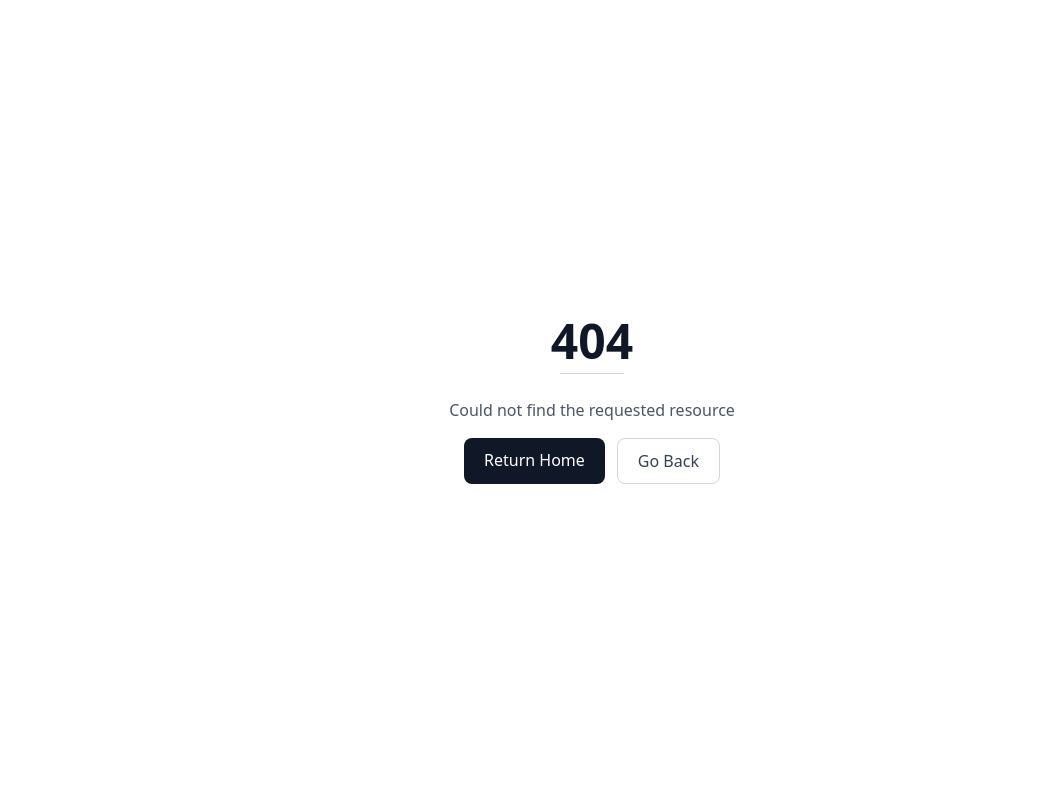
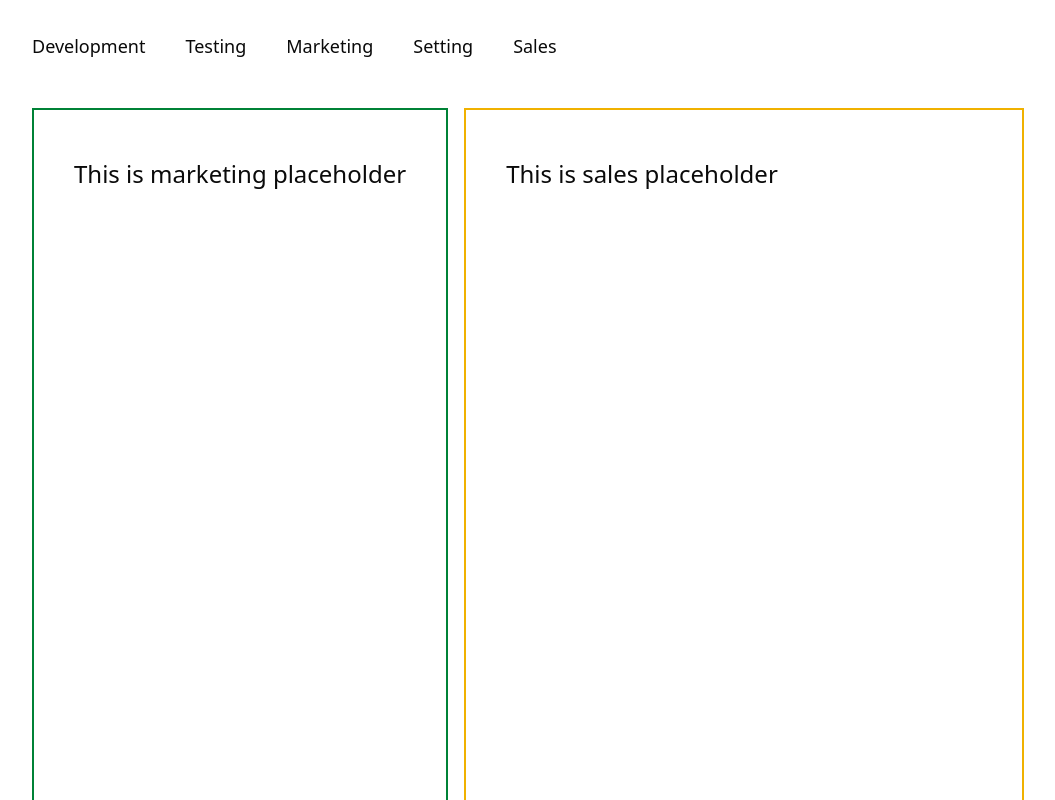
Before and after one commit to saifullahkabir/next-blog-app, a Next.js app: page /testing in a window 1280 px wide. Before the commit this address had no page. Shown: the top 800 px of the page, without its empty margins (48-1103 px from the left). Built offline with nearby package versions, Linux system fonts and the light colour scheme.

Commit message:
implement parallel route

```diff
--- a/app/(commonLayout)/about/error.tsx
+++ b/app/(commonLayout)/about/error.tsx
@@ -14,7 +14,7 @@ export default function AboutError({
     console.error(error);
   }, [error]);
   return (
-    <div>
+    <div className="container mx-auto my-auto">
       <h1>Something went wrong! Please try again later</h1>
       <button onClick={() => reset()}>Retry</button>
     </div>
--- /dev/null
+++ b/app/(practice)/@marketingSlot/default.tsx
@@ -0,0 +1,9 @@
+export default function MarketingDefault() {
+  return (
+    <div>
+      <div className="border-2 border-green-700  h-200">
+        <h2 className="mx-10 my-12 text-2xl">This is marketing placeholder</h2>
+      </div>
+    </div>
+  );
+}
--- /dev/null
+++ b/app/(practice)/@marketingSlot/marketing/page.tsx
@@ -0,0 +1,7 @@
+export default function MarketingPage() {
+  return (
+    <div className="border-2 border-green-700 w-1/2 h-200">
+      <h2 className="mx-10 my-12 text-2xl">Marketing </h2>
+    </div>
+  )
+}
--- /dev/null
+++ b/app/(practice)/@marketingSlot/marketing/setting/page.tsx
@@ -0,0 +1,7 @@
+export default function SettingPage() {
+  return (
+    <div className="border-2 border-pink-500 w-1/2 h-200">
+      <h2 className="mx-10 my-12 text-2xl">Setting</h2>
+    </div>
+  );
+}
--- /dev/null
+++ b/app/(practice)/@salesSlot/default.tsx
@@ -0,0 +1,7 @@
+export default function SalesDefault() {
+  return (
+    <div className="border-2 border-yellow-500 w-1/2 h-200">
+      <h2 className="mx-10 my-12 text-2xl">This is sales placeholder</h2>
+    </div>
+  )
+}
--- /dev/null
+++ b/app/(practice)/@salesSlot/sales/page.tsx
@@ -0,0 +1,7 @@
+export default function SalesPage() {
+  return (
+    <div className="border-2 border-yellow-500 w-1/2 h-200">
+      <h2 className="mx-10 my-12 text-2xl">Sales</h2>
+    </div>
+  );
+}
--- /dev/null
+++ b/app/(practice)/default.tsx
@@ -0,0 +1,7 @@
+export default function RootDefault() {
+  return (
+    <div className=" border-2 border-red-700 w-1/2 h-200">
+      <h2 className="mx-10 my-12 text-2xl">This is root default</h2>
+    </div>
+  )
+}
--- /dev/null
+++ b/app/(practice)/development/page.tsx
@@ -0,0 +1,7 @@
+export default function DevelopmentPage() {
+  return (
+    <div className=" border-2 border-red-700 w-1/2 h-200">
+      <h2 className="mx-10 my-12 text-2xl">This is development page</h2>
+    </div>
+  )
+}
--- /dev/null
+++ b/app/(practice)/layout.tsx
@@ -0,0 +1,40 @@
+import Link from "next/link";
+
+export default function PracticeLayout({
+  children,
+  marketingSlot,
+  salesSlot,
+}: {
+  children: React.ReactNode;
+  marketingSlot: React.ReactNode;
+  salesSlot: React.ReactNode;
+}) {
+  return (
+    <div>
+      <nav className="flex gap-10 mt-8 ml-20">
+        <div className="text-lg font-medium">
+          <Link href="/development">Development</Link>
+        </div>
+        <div className="text-lg font-medium">
+          <Link href="/testing">Testing</Link>
+        </div>
+        <div className="text-lg font-medium">
+          <Link href="/marketing">Marketing</Link>
+        </div>
+        <div className="text-lg font-medium">
+          <Link href="/marketing/setting">Setting</Link>
+        </div>
+        <div className="text-lg font-medium">
+          <Link href="/sales">Sales</Link>
+        </div>
+      </nav>
+      <div className="mt-12 mx-20">
+        <div className="flex gap-4">
+          {marketingSlot}
+          {salesSlot}
+        </div>
+        {children}
+      </div>
+    </div>
+  );
+}
--- /dev/null
+++ b/app/(practice)/testing/page.tsx
@@ -0,0 +1,7 @@
+export default function DevelopmentPage() {
+  return (
+    <div className=" border-2 border-blue-700 w-1/2 h-200">
+      <h2 className="mx-10 my-12 text-2xl">This is testing page</h2>
+    </div>
+  )
+}
--- a/app/layout.tsx
+++ b/app/layout.tsx
@@ -1,7 +1,7 @@
 import type { Metadata } from "next";
 import { Geist, Geist_Mono } from "next/font/google";
+import { ThemeProvider } from "@/providers/ThemeProvider";
 import "./globals.css";
-import { ThemeProvider } from "@/providers/ThemeProvider";
 
 const geistSans = Geist({
   variable: "--font-geist-sans",
```
